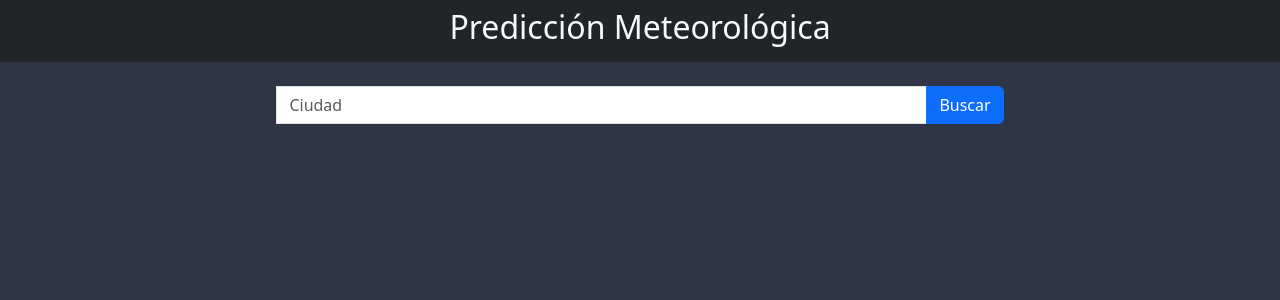
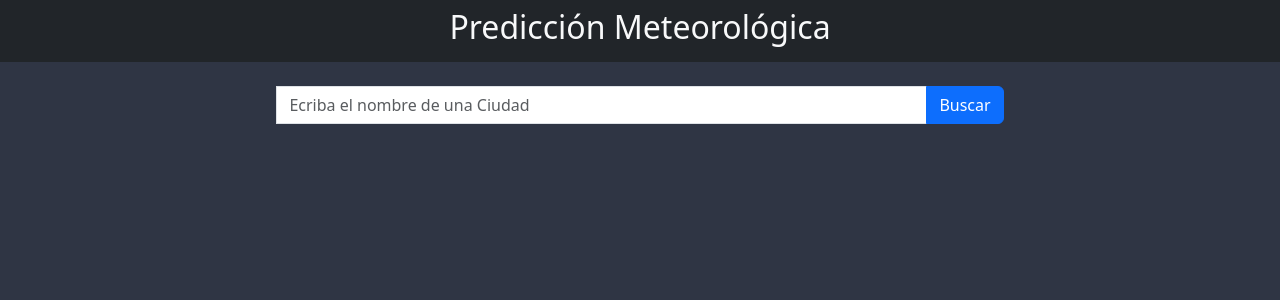
Before and after one commit to luisruiz2000/Weather_app, a React (Vite) app: page / in a window 1280 px wide. Shown: the top 300 px of the page. Built offline with nearby package versions, Linux system fonts and the light colour scheme.

Commit message:
placeholder

```diff
--- a/src/Components/Form/Form.jsx
+++ b/src/Components/Form/Form.jsx
@@ -35,7 +35,7 @@ const Form = ({ showCity }) => {
               value={city}
               type="text"
               className="form-control rounded-0"
-              placeholder="Ciudad"
+              placeholder="Ecriba el nombre de una Ciudad"
               autoComplete="off"
               onChange={handleOnchange}
             />
```
